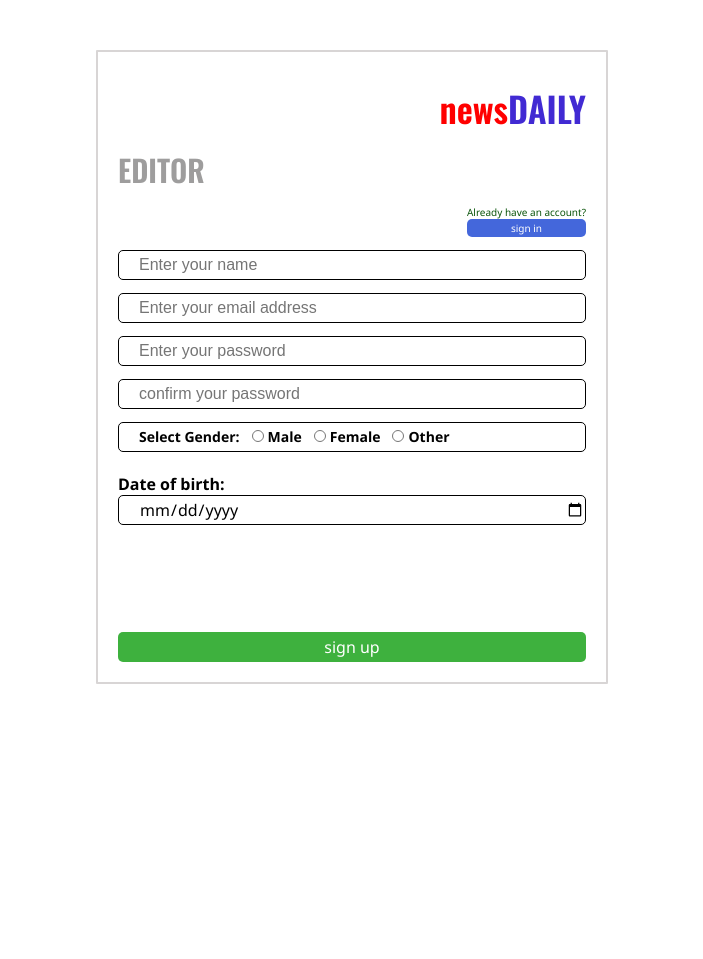
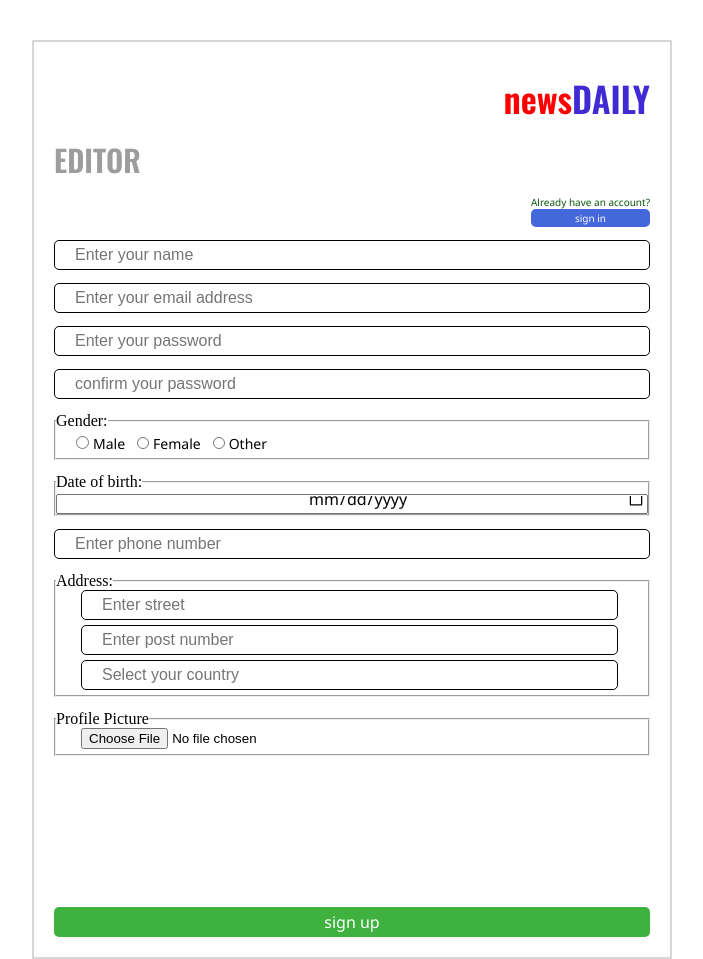
Before and after one commit to Ihsan28/newsDaily, a PHP site: page /view/signup.php in a window 1280 px wide. Shown: the whole page, without its empty margins (288-991 px from the left). Before the commit the page ends 684 px from the top, so only its background shows below. Run offline with PHP 8.4, Linux system fonts and the light colour scheme.

Commit message:
added new field in sign up

```diff
--- a/editor/control/getuserdata.php
+++ b/editor/control/getuserdata.php
@@ -2,7 +2,7 @@
 require('../model/db.php');
 
 $connection = new db();
-$conobj = $connection->OpenCon();
-$userdata = $connection->getUserData($conobj, "users",$_SESSION["email"]);
-$connection->CloseCon($conobj);
+$conobj = $connection->openCon();
+$userdata = $connection->getEditorData($conobj, "editor",$_SESSION["email"]);
+$connection->closeCon($conobj);
 ?>
--- a/editor/control/newsrequestdata.php
+++ b/editor/control/newsrequestdata.php
@@ -1,9 +1,9 @@
 <?php
 require('../model/db.php');
 $con = new db();
-$conobj = $con->OpenCon();
+$conobj = $con->openCon();
 $newsdata = $con->getPendingNewsRequest($conobj, "news");
-$con->CloseCon($conobj);
+$con->closeCon($conobj);
 $infoarray = array();
 while($row = mysqli_fetch_assoc($newsdata))
 {
--- a/editor/control/signupcheck.php
+++ b/editor/control/signupcheck.php
@@ -1,24 +1,25 @@
 <?php
 include('../model/db.php');
-function checkUserExists($email)
+function checkEditorExists($email)
 {
 
     $connection = new db();
-    $conobj = $connection->OpenCon();
-    $userQuery = $connection->CheckUserexist($conobj, "users", $email, "editor");
+    $conobj = $connection->openCon();
+    $userQuery = $connection->checkEditorExist($conobj, "editor", $email);
 
     if ($userQuery->num_rows > 0) {
         return true;
     } else {
         return false;
     }
-    $connection->CloseCon($conobj);
+    $connection->closeCon($conobj);
 }
 function insertEditor($name, $email,$password,$gender,$dob)
 {
     $connection = new db();
-    $conobj = $connection->OpenCon();
-    $insertStatus = $connection->addEditor($conobj, "users", $name, $email,$password,$gender,$dob,"editor");
+    $conobj = $connection->openCon();
+    $insertStatus = $connection->addEditor($conobj, "editor", $name, $email,$password,$gender,$dob);
+    $connection->closeCon($conobj);
 
     return $insertStatus;
 
--- a/editor/control/signupformvalidation.php
+++ b/editor/control/signupformvalidation.php
@@ -63,7 +63,7 @@ if ($_SERVER["REQUEST_METHOD"] == "POST") {
     }
 
     if ($flag == 1) {
-        if (checkUserExists($email)) {
+        if (checkEditorExists($email)) {
             $validateEmail = "Already has an user with this email";
         } else {
             $flag=insertEditor($name, $email,$password,$gender,$date);
--- a/editor/css/signupstyle.css
+++ b/editor/css/signupstyle.css
@@ -8,12 +8,12 @@
     display: grid;
     grid-template-columns: 1fr;
     /* background-color:red; */
-    width: 40vw;
+    width: 50vw;
     margin-left: 50%;
     border: 2px solid rgb(216, 213, 213);
     border-radius: 1px;
     transform: translate(-50%);
-    margin-top: 50px;
+    margin-top: 40px;
     grid-gap: 13px;
     padding: 20px;
     /* border: 1px solid black; */
@@ -59,7 +59,7 @@
     border-radius: 5px;
 }
 
-.input-box input {
+.box input {
     font-size: 16px;
     width: 100%;
     height: 30px;
@@ -68,16 +68,30 @@
     border-radius: 5px;
 }
 
-.gender {
-    /* padding: 3px; */
+.small {
+    width: 95%;
+    padding-left: 25px;
+    padding-bottom: 5px;
+}
+
+.fieldset {
+    border-radius: 2px solid rgb(180, 58, 58);
+}
+
+.fieldset legend {
+    font-size: 16px;
+}
+
+/* .gender {
+
     border: 1px solid black;
     border-radius: 5px;
-    /* padding-left: 20px; */
     height: 30px;
-}
+} */
 
-.gender div {
+.gender {
     padding-left: 20px;
+    padding-bottom: 5px;
 }
 
 .gender p {
@@ -97,27 +111,28 @@
 }
 
 .gender div {
-    font-weight: 700;
+    font-weight: 500;
 }
 
 .dob input {
     width: 100%;
-    height: 30px;
-    border: 1px solid black;
-    border-radius: 5px;
+    height: 20px;
+    border: disabled transparent;
+    /* border-radius: 5px; */
     font-family: 'Segoe UI', sans-serif;
     font-size: 16px;
-    padding-left: 20px;
+    padding-left: 250px;
+    padding-bottom: 10px;
     /* color: rgb(24, 24, 27); */
     font-weight: 500;
 }
 
-.dob p {
+/* .dob p {
     display: block;
     margin-top: 8px;
     font-family: 'Segoe UI', sans-serif;
     font-weight: 700;
-}
+} */
 
 .button-signup input {
     margin-top: 8px;
--- a/editor/js/signupformvalidation.js
+++ b/editor/js/signupformvalidation.js
@@ -33,7 +33,7 @@ function validateForm() {
         flag = false;
     } else {
 
-        ex=/^[0-9a-zA-Z_' ]- @ # & */;
+        ex=/^[0-9a-zA-Z_' ]@&*/;
         if (name.length < 5) {
             document.getElementById("nameerror").innerHTML = "you must enter minimum 5 letter of your name";
             alert("name must be five characters or more");
@@ -42,8 +42,8 @@ function validateForm() {
             document.getElementById("nameerror").innerHTML = "you can only use only a-z, A-Z, -, ', @, #, & and * those characters at name field";
             flag = false;
         } else {
-            document.getElementById("nameerror").innerHTML = "your name is "+name;
-            flag = false;
+            document.getElementById("nameerror").innerHTML = "";
+            //flag = false;
         }
 
         ex=/^([a-z0-9_\.-]+)@([\da-z\.-]+)\.([a-z\.]{2,6})$/;
@@ -61,9 +61,12 @@ function validateForm() {
             flag = false;
         }
 
-        if (confirmpassword === password) {
+        if (confirmpassword !== password) {
             document.getElementById("confirmpassworderror").innerHTML = "you must match with password";
             flag = false;
+        }
+        else{
+            document.getElementById("confirmpassworderror").innerHTML = "";
         }
 
         if(!flag) {
--- a/editor/view/profile.php
+++ b/editor/view/profile.php
@@ -39,6 +39,6 @@ header("Location: ../control/login.php");
     Delete your account:
     <input type="submit" value="delete" name="delete">
     </form>
-    <a href="./pageone.php"> back to homepage </a>
+    <a href="./home.php"> back to homepage </a>
 </body>
 </html>
--- a/editor/view/signin.php
+++ b/editor/view/signin.php
@@ -2,7 +2,7 @@
 include('../control/signincheck.php');
 
 if (isset($_SESSION['email'])) {
-    header("location: pageone.php");
+    header("location: home.php");
 }
 ?>
 <!DOCTYPE html>
--- a/editor/view/signup.php
+++ b/editor/view/signup.php
@@ -37,30 +37,31 @@ require('../control/signupformvalidation.php');
             <a class="signin" href="./signin.php">sign in</a>
         </div>
 
-        <div class="input-box">
-            <form form action="<?php echo $_SERVER["PHP_SELF"]; ?>" onsubmit="return validateForm()" method="post">
+        <div class="box">
+            <form form action="<?php echo $_SERVER["PHP_SELF"]; ?>" onsubmit="return validateForm()" method="post" enctype="multipart/form-data">
 
                 <input type="text" name="name" id="name" placeholder="Enter your name" />
                 <p class="em"><?php echo $validateName; ?></p>
         </div>
 
-        <div class="input-box">
+        <div class="box">
             <input type="text" name="email" id="email" placeholder="Enter your email address" />
             <p class="em"><?php echo $validateEmail; ?></p>
         </div>
 
-        <div class="input-box">
+        <div class="box">
             <input type="password" name="password" id="password" placeholder="Enter your password" />
             <p class="em"><?php echo $validPassword; ?></p>
         </div>
 
-        <div class="input-box">
+        <div class="box">
             <input type="password" name="confirmPassword" id="confirmPassword" placeholder="confirm your password" />
         </div>
 
-        <div class="gender">
-            <div>
-                <p>Select Gender: </p> <input type="radio" class="gender-inp" name="gender" id="male" value="male" />
+        <fieldset>
+            <legend>Gender:</legend>
+            <div class="gender">
+                <input type="radio" class="gender-input-box" name="gender" id="male" value="male" />
                 <p>Male</p>
                 <input type="radio" class="gender-inp" name="gender" id="female" value="female" />
                 <p> Female</p>
@@ -68,13 +69,57 @@ require('../control/signupformvalidation.php');
                 <p> Other</p>
             </div>
             <p class="em" id="gem"><?php echo  $genderValidation; ?></p>
+        </fieldset>
+
+        <fieldset>
+            <legend>Date of birth:</legend>
+            <div class="dob">
+                <input type="date" id="birthday" name="birthday">
+                <p class="em" id="date-validation"><?php echo $validDate; ?></p>
+            </div>
+        </fieldset>
+
+        <div class="box">
+            <input type="text" id="phone" name="phone" placeholder="Enter phone number" />
+            <p class="em"><?php //echo $validatePhone;
+                            ?></p>
         </div>
 
-        <div class="dob">
-            <p class="dobp">Date of birth:</p>
-            <input type="date" id="birthday" name="birthday">
-            <p class="em" id="date-validation"><?php echo $validDate; ?></p>
-        </div>
+        <fieldset class="fieldset">
+            <legend>Address:</legend>
+
+            <div class="box small">
+                <input type="text" name="street" placeholder="Enter street" />
+                <p class="em"><?php //echo $validateStreet;
+                                ?></p>
+            </div>
+
+            <div class="box small">
+                <input type="text" name="post" placeholder="Enter post number" />
+                <p class="em"><?php //echo $validatePost;
+                                ?></p>
+            </div>
+
+            <div class="box small">
+                <input type=text list=countrie placeholder="Select your country">
+                <datalist id=countrie>
+                    <option> Bangladesh</option>
+                    <option> England</option>
+                    <option> America</option>
+                </datalist>
+                <p class="em"><?php //echo $validateCountry;
+                                ?></p>
+            </div>
+        </fieldset>
+
+        <fieldset>
+            <legend>Profile Picture</legend>
+            <div class="small">
+                <input type="file" id="image" name="image" accept="image/*">
+                <!-- <input type="submit" value="Upload" name="submit"> -->
+            </div>
+        </fieldset>
+
 
         <p id="nameerror"></p>
         <p id="emailerror"></p>
@@ -82,6 +127,10 @@ require('../control/signupformvalidation.php');
         <p id="confirmpassworderror"></p>
         <p id="gendererror"></p>
         <p id="birthdayerror"></p>
+        <p id="phoneerror"></p>
+        <p id="streeterror"></p>
+        <p id="posterror"></p>
+        <p id="countryerror"></p>
 
         <div class="button-signup">
             <input type="submit" value="sign up">
@@ -91,4 +140,5 @@ require('../control/signupformvalidation.php');
     </div>
 
 </body>
+
 </html>
```
Also changed, not shown: editor/control/profileupdate.php (+5 -5 lines), editor/control/signincheck.php (+3 -4 lines), editor/model/db.php (+13 -13 lines), editor/view/home.php (added, +29 -0 lines).
